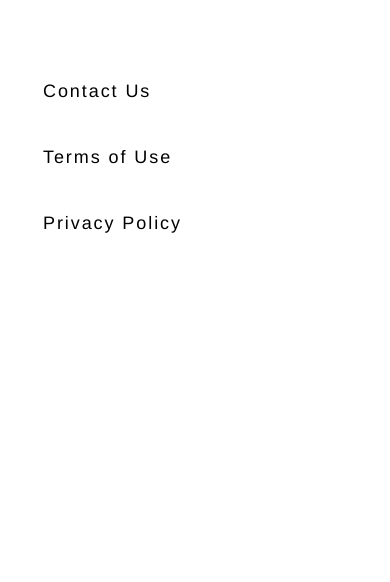
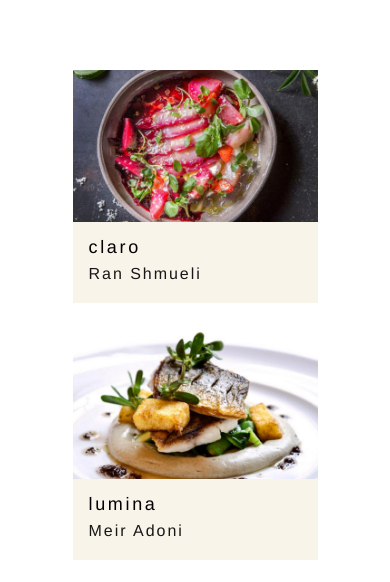
Before and after one commit to keren-elbaz-m/epicure_client, a Next.js app: page /restaurants in a window 390 px wide. Shown: the part 160-742 px from the top of the page. Built offline with nearby package versions, Linux system fonts and the light colour scheme.

Commit message:
Restaurant cards
Implemented responsive grid layout for restaurant page cards

```diff
--- a/src/app/restaurants/Restaurants.module.scss
+++ b/src/app/restaurants/Restaurants.module.scss
@@ -23,3 +23,49 @@
     display: none;
     }
 }
+
+
+.cardsSection {
+  max-width: 1400px;
+  margin: 0 auto;
+  padding-inline: 32px;
+
+  @include respond-to(desktop) {
+    padding-inline: 64px;
+  }
+}
+
+
+.cardsGrid {
+    display: grid;
+    grid-template-columns: repeat(auto-fill, minmax(270px, 1fr));
+    gap: 24px;
+
+    padding: 32px 20px;
+    justify-content: center;
+    justify-items: center;
+
+    margin: 0 auto;
+    max-width: 1200px;
+
+    @media screen and (min-width: 768px) {
+        padding: 70px 32px;
+    }
+
+    @media screen and (min-width: 1200px) {
+        grid-template-columns: repeat(4, 1fr); // בדיוק 4 כרטיסיות
+    }
+
+    @media screen and (min-width: 900px) and (max-width: 1199px) {
+        grid-template-columns: repeat(3, 1fr);
+    }
+
+    @media screen and (min-width: 600px) and (max-width: 899px) {
+        grid-template-columns: repeat(2, 1fr);
+    }
+
+    @media screen and (max-width: 599px) {
+        grid-template-columns: 1fr;
+    }
+
+}
--- a/src/app/restaurants/page.tsx
+++ b/src/app/restaurants/page.tsx
@@ -1,14 +1,29 @@
 import TabsFilterBar from "@/components/Filter/TabsFilterBar";
 import DropdownFilterBar from "@/components/Filter/DropdownFilterBar";
 import style from "@/app/restaurants/Restaurants.module.scss";
+import { API_ROUTES } from "@/constans/Api.constans";
+import { MapToCards } from "@/lib/MapToCard";
+import { SectionPart } from "@/types";
+import { getDataFromApi } from "@/lib/getCardsFromApi";
 
-export default function RestaurantsPage() {
+export default async function RestaurantsPage() {
+
+  const data = await getDataFromApi(API_ROUTES.RESTAURANTS);
+  const restCards = MapToCards(data, SectionPart.RESTAURANT);
 
     return (
       <div>
         <h1 className={style.name}>Restaurants</h1>
         <TabsFilterBar activeTab="All" />
         <DropdownFilterBar className={style.desktopOnly}/>
+
+        <div className={style.cardsSection}>
+          <div className={style.cardsGrid}>
+            {restCards.map((card, index) => (
+              <div key={index}>{card}</div>
+            ))}
+          </div>
+        </div>
       </div>
     );
   }
--- a/src/types/index.ts
+++ b/src/types/index.ts
@@ -94,7 +94,8 @@ export type SectionLink = {
 export enum SectionPart{
     RESTAURANT = 'restaurant',
     DISH = 'dish',
-    CHEF = 'chef'
+    CHEF = 'chef',
+    RESTAURANT_PAGE = 'restaurant_page'
 }
 
 export enum TypeDishIcon{
```
